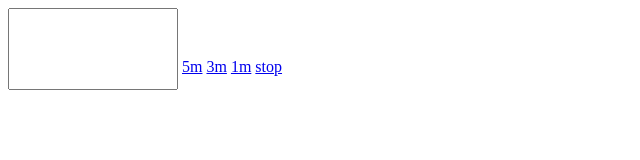
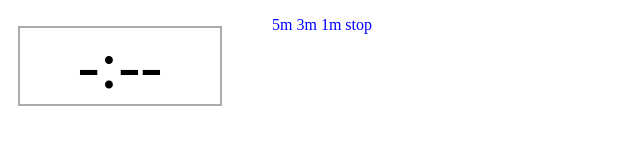
Before and after one commit to sbeyer/Frickeltimer, a plain HTML site: page countdown.html in a window 1280 px wide. Shown: the whole page, without its empty margins (0-640 px from the left). Drawn offline with Linux system fonts and the light colour scheme.

Commit message:
Use valid XHTML1.1

```diff
--- a/countdown.html
+++ b/countdown.html
@@ -1,17 +1,44 @@
+<?xml version="1.0" encoding="UTF-8"?>
+<!DOCTYPE html PUBLIC "-//W3C//DTD XHTML 1.1//EN"
+  "http://www.w3.org/TR/xhtml11/DTD/xhtml11.dtd">
+<html version="-//W3C//DTD XHTML 1.1//EN"
+ xmlns="http://www.w3.org/1999/xhtml" xml:lang="en"
+ xmlns:xsi="http://www.w3.org/2001/XMLSchema-instance"
+ xsi:schemaLocation="http://www.w3.org/1999/xhtml http://www.w3.org/MarkUp/SCHEMA/xhtml11.xsd">
+<head>
 <title>Frickeltimer</title>
-<form name="frickel">
-<input type="text" style="font-size: 50pt; text-align: center;" size="2" name="timer" />
-<a href="#" onClick="stop(); start(5*60)">5m</a>
-<a href="#" onClick="stop(); start(3*60)">3m</a>
-<a href="#" onClick="stop(); start(60)">1m</a>
-<a href="#" onClick="stop();">stop</a>
-</form>
-<script>
-<!--
-window.statusbar.enable = false;
-window.titlebar.enable = false;
-window.locationbar.enable = false;
+<style type="text/css">/* <![CDATA[ */
+body {
+	color: #000;
+	background-color: #fff;
+}
 
+a {
+	text-decoration: none;
+	color: #00f;
+}
+
+div#frickeltimer {
+	font-size: 50pt;
+	text-align: center;
+	width: 3em;
+	border: #aaa 2px solid;
+	float: left;
+	margin: 10px 50px 10px 10px;
+}
+/* ]]> */</style>
+</head>
+<body>
+<div id="frickeltimer">
+ -:--
+</div>
+<p>
+<a href="#" onclick="stop(); start(5*60)">5m</a>
+<a href="#" onclick="stop(); start(3*60)">3m</a>
+<a href="#" onclick="stop(); start(60)">1m</a>
+<a href="#" onclick="stop();">stop</a>
+</p>
+<script type="text/javascript">/* <![CDATA[ */
 var seconds = 0;
 var cnt = 10;
 var id = null;
@@ -23,7 +50,7 @@ function countdown()
 	if (sec < 10) {
 		sec = "0"+sec;
 	}
-	document.frickel.timer.value = min+":"+sec;
+	document.getElementById('frickeltimer').firstChild.nodeValue = min+":"+sec;
 
 	if (seconds > 0) {
 		if (cnt == 0) {
@@ -43,7 +70,7 @@ function stop() {
 		clearTimeout(id)
 	}
 	seconds = 0;
-	document.frickel.timer.value = "-:--";
+	document.getElementById('frickeltimer').firstChild.nodeValue = "-:--";
 }
 
 function start(s) {
@@ -52,6 +79,6 @@ function start(s) {
 	countdown();
 }
 
-stop();
--->
-</script>
+/* ]]> */</script>
+</body>
+</html>
```
Also changed, not shown: index.html (+20 -3 lines).
